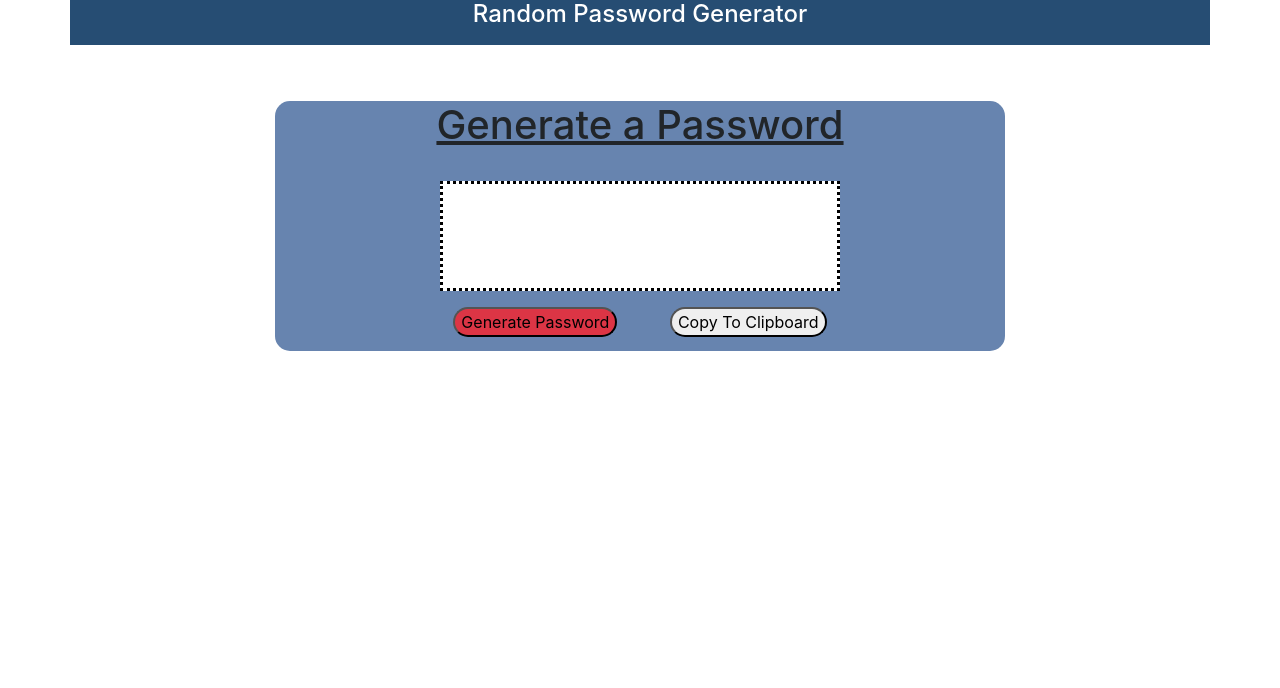
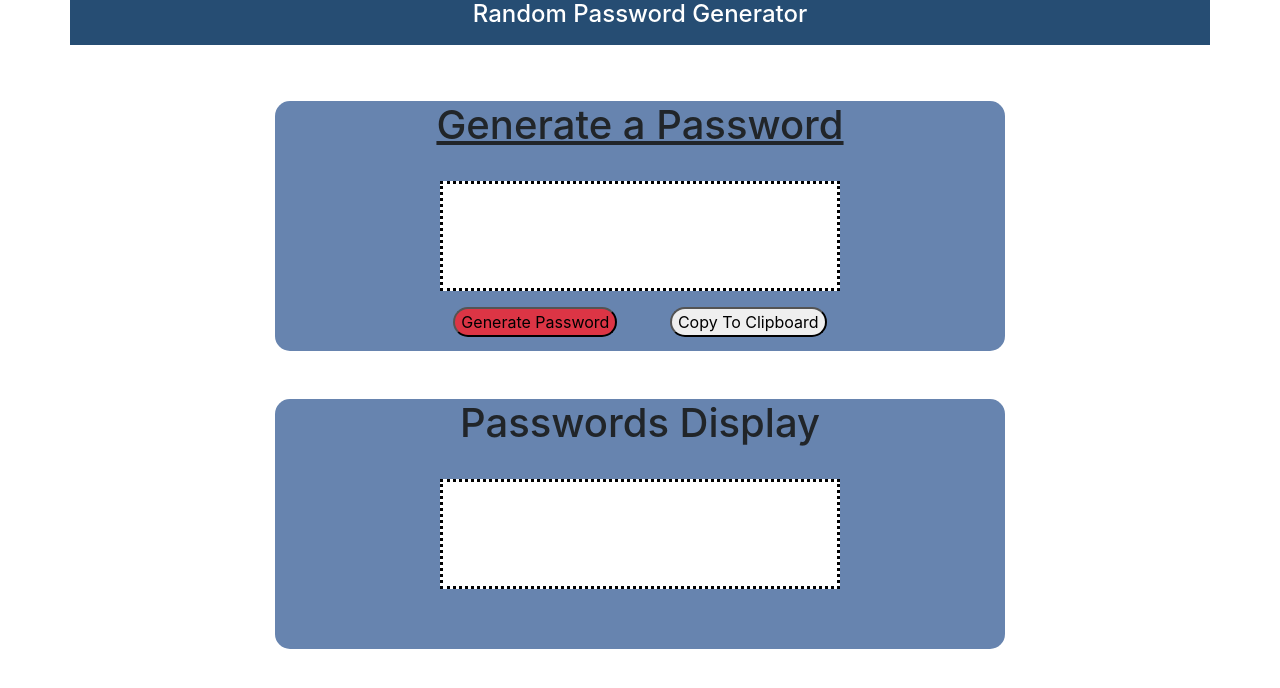
Before and after one commit to tamaragolub/PasswordGenerator, a plain HTML site: page index.html in a window 1280 px wide. Drawn offline with nearby package versions, Linux system fonts and the light colour scheme.

Commit message:
completed the display and the functionality of the page.

```diff
--- a/index.html
+++ b/index.html
@@ -33,15 +33,28 @@
                     <br>
                     <input type="text" class="display-box text-center" id="displayBox">
                     <br>
-                        <button onclick="" id="generatePassword" class="generate mt-3 mr-4 bg-danger" >Generate Password</button>
+                    <button onclick="" id="generatePassword" class="generate mt-3 mr-4 bg-danger">Generate
+                        Password</button>
                     <button onclick="" class="clipboard mt-3 ml-4">Copy To Clipboard</button>
                 </div>
             </div>
 
             <div class="col-md-2"></div>
+
+
+        </div>
+
+        <div class="row">
+            <div class="col-md-2"></div>
+            <div class="col-md-8">
+                <div class="main-content text-center mt-5">
+                    <p class="box-title h1" id="copy">Passwords Display</p>
+                    <br>
+                    <input type="text" class="display-box text-center" id="displayBox2">
+                    <br>
                 </div>
             </div>
-
+        </div>
 
         <script src="./script.js"></script>
 
--- a/script.js
+++ b/script.js
@@ -97,7 +97,7 @@ document
 
     function numberOfChar() {
       // How many characters
-     chooseNumber = prompt("Choose a number between 8 and 128");
+      chooseNumber = prompt("Choose a number between 8 and 128");
 
       if (chooseNumber < 8) {
         alert("Please choose a number that is more than 8");
@@ -137,16 +137,21 @@ document
         var char2 = Math.floor(Math.random() * possibleCharacters[char].length);
 
         password.push(possibleCharacters[char][char2]);
-
       }
 
-        console.log(password)
-        document.getElementById("displayBox").value = password.join("");
-
+      console.log(password);
+      document.getElementById("displayBox").value = password.join("");
     }
 
     passwordGenerator();
+
+    function copyPassword() {
+      document.getElementById("displayBox").select();
+
+      document.execCommand("copy");
+
+      alert("Password copied to clipboard!");
+    }
   });
 
-
 // // Let user make a new password
```
Also changed, not shown: 1 other file. Lines whose indentation alone changed are shown as unchanged.
